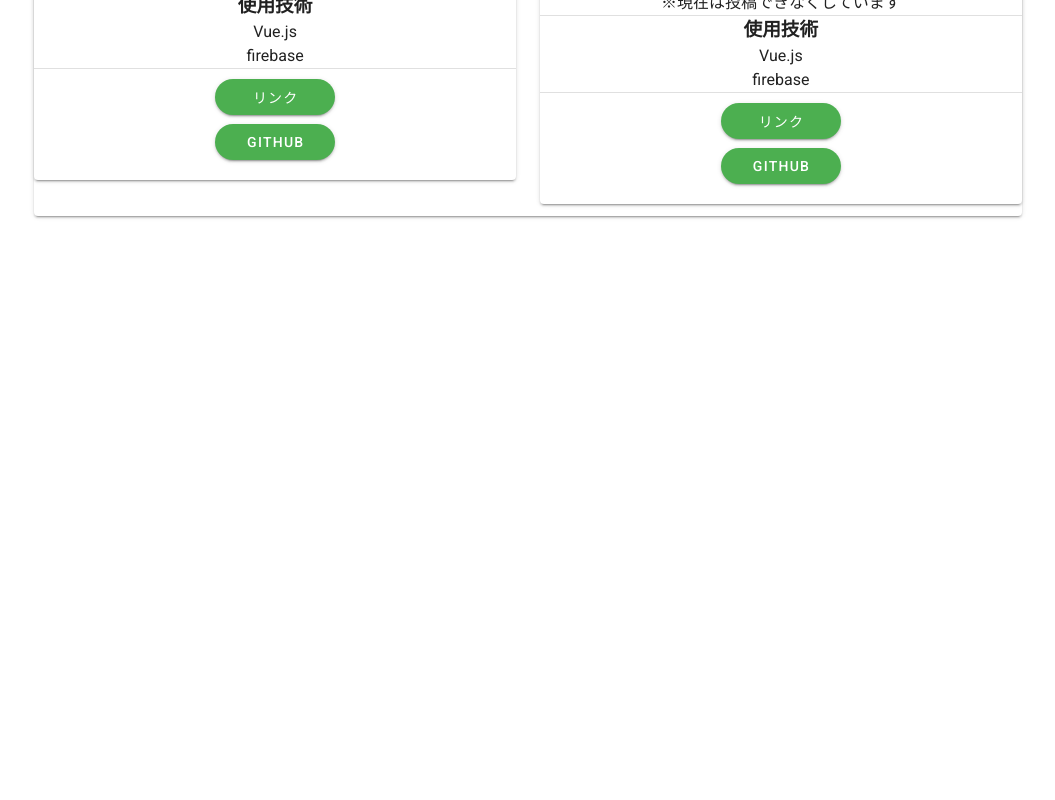
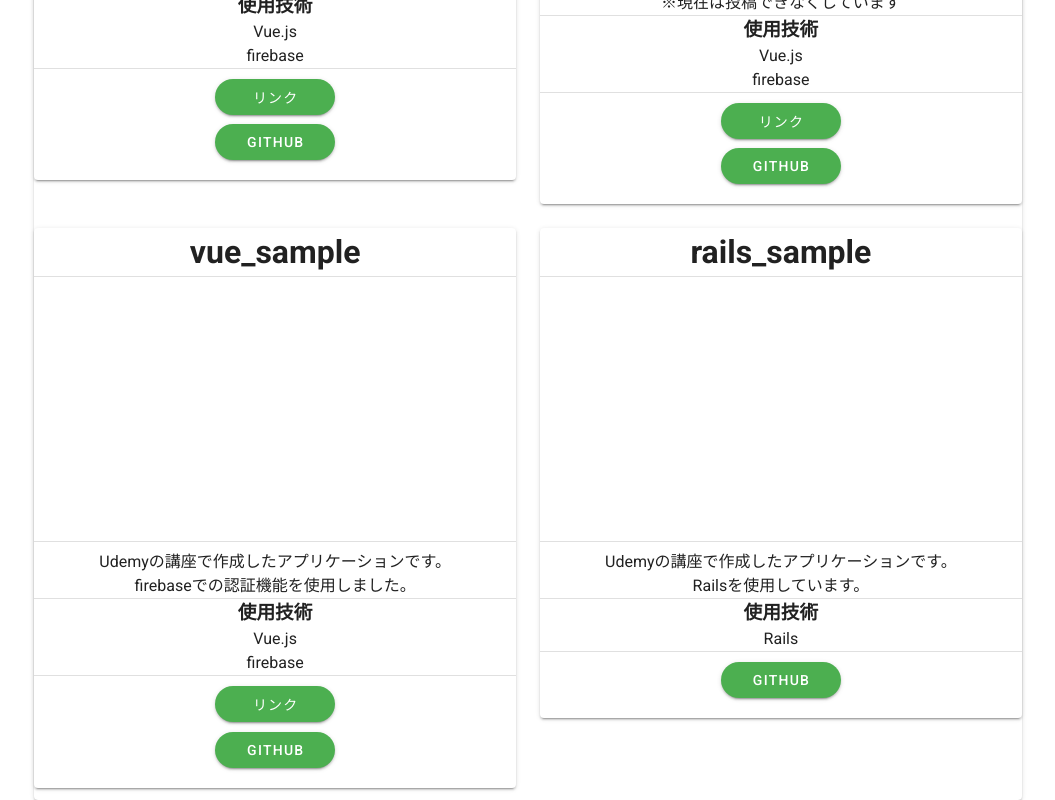
Before and after one commit to minuro/portfolio, a Vue app: page /work in a window 1280 px wide. Shown: the part 499-1299 px from the top of the page, without its empty margins (112-1167 px from the left). Before the commit the page ends 800 px from the top, so only its background shows below. Built offline with nearby package versions, Linux system fonts and the light colour scheme.

Commit message:
[add] Workの追加

```diff
--- a/src/assets/works.json
+++ b/src/assets/works.json
@@ -24,5 +24,30 @@
         ],
         "url": "https://simple-chat-ba64b.firebaseapp.com/",
         "githubURL": "https://github.com/minuro/simple-chat"
+    },
+    {
+        "name": "vue_sample",
+        "image": "vue-sample.png",
+        "text": "Udemyの講座で作成したアプリケーションです。",
+        "text2": "firebaseでの認証機能を使用しました。",
+        "text3": "",
+        "skills" :[
+            {"name": "Vue.js"},
+            {"name": "firebase"}
+        ],
+        "url": "https://my-address-pj-82420.firebaseapp.com/",
+        "githubURL": "https://github.com/minuro/vue-sample"
+    },
+    {
+        "name": "rails_sample",
+        "image": "rails-sample.png",
+        "text": "Udemyの講座で作成したアプリケーションです。",
+        "text2": "Railsを使用しています。",
+        "text3": "",
+        "skills" :[
+            {"name": "Rails"}
+        ],
+        "url": "",
+        "githubURL": "https://github.com/minuro/rails_sample"
     }
 ]
--- a/src/components/WorkComponent.vue
+++ b/src/components/WorkComponent.vue
@@ -20,12 +20,12 @@
         {{skill.name}}
       </div>
       <v-divider/>
-      <h2 class="mt-2">
+      <h2 class="mt-2" v-if="work.url">
         <a :href="work.url" target="_blank">
           <v-btn rounded color="success" min-width="120px">リンク</v-btn>
         </a>
       </h2>
-      <h2 class="mt-2">
+      <h2 class="mt-2" v-if="work.githubURL">
         <a :href="work.githubURL" target="_blank">
           <v-btn rounded color="success" min-width="120px">github</v-btn>
         </a>
```
Also changed, not shown: src/assets/images/rails-sample.png (added), src/assets/images/vue-sample.png (added).
